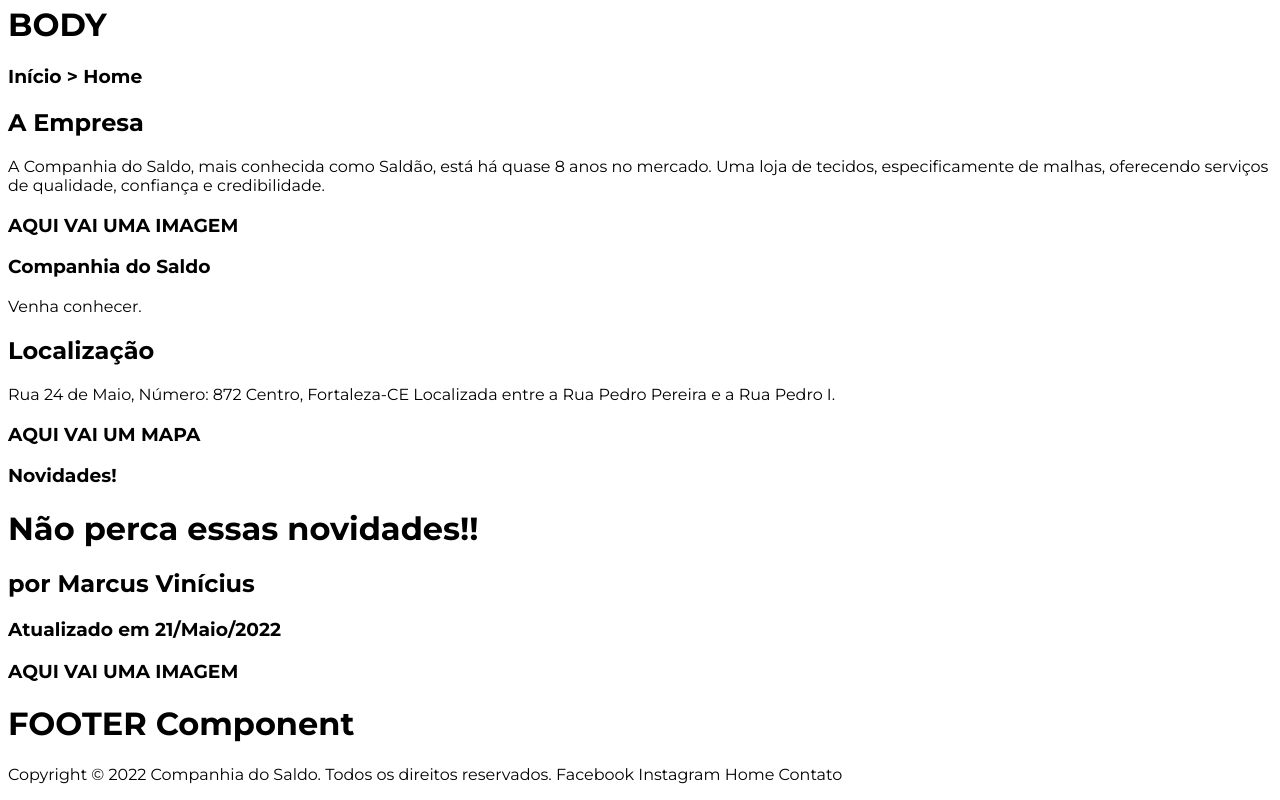
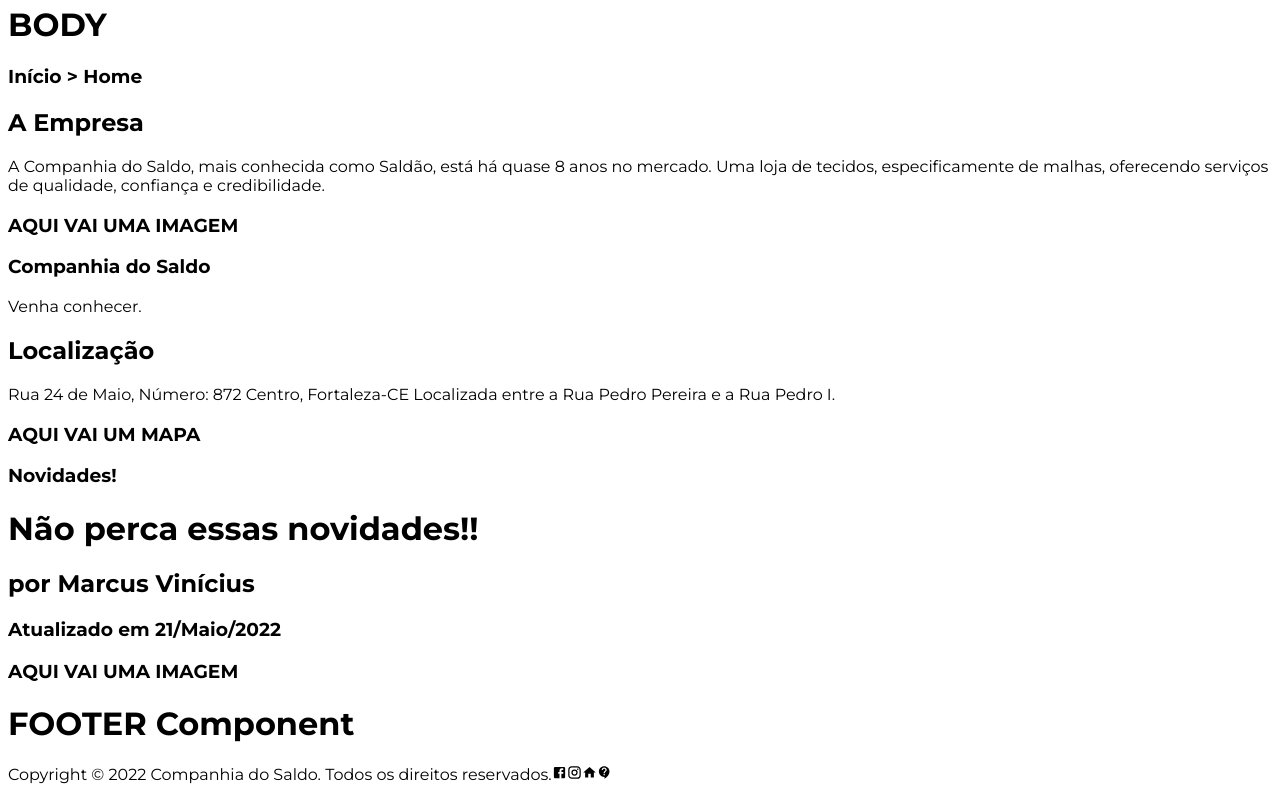
Before and after one commit to marcusviniciusmo/CompanhiaDoSaldo_Website_DEPRECATED, a React (Create React App) app in the folder frontend/: page / in a window 1280 px wide. Shown: the part 411-1211 px from the top of the page. Built offline with nearby package versions, Linux system fonts and the light colour scheme.

Commit message:
Importing Footer component icons

```diff
--- a/frontend/src/components/Footer/index.tsx
+++ b/frontend/src/components/Footer/index.tsx
@@ -1,4 +1,8 @@
 import { GetCurrentYear } from 'utils/Functions';
+import FacebookIcon from '@mui/icons-material/Facebook';
+import InstagramIcon from '@mui/icons-material/Instagram';
+import HomeIcon from '@mui/icons-material/Home';
+import ContactIcon from '@mui/icons-material/ContactSupport';
 
 function Footer() {
   return (
@@ -7,10 +11,14 @@ function Footer() {
       <p>
         Copyright &copy; {GetCurrentYear()} Companhia do Saldo. Todos os
         direitos reservados.
-        Facebook
-        Instagram
-        Home
-        Contato
+
+        <FacebookIcon />
+
+        <InstagramIcon />
+
+        <HomeIcon />
+
+        <ContactIcon />
       </p>
     </>
   );
```
